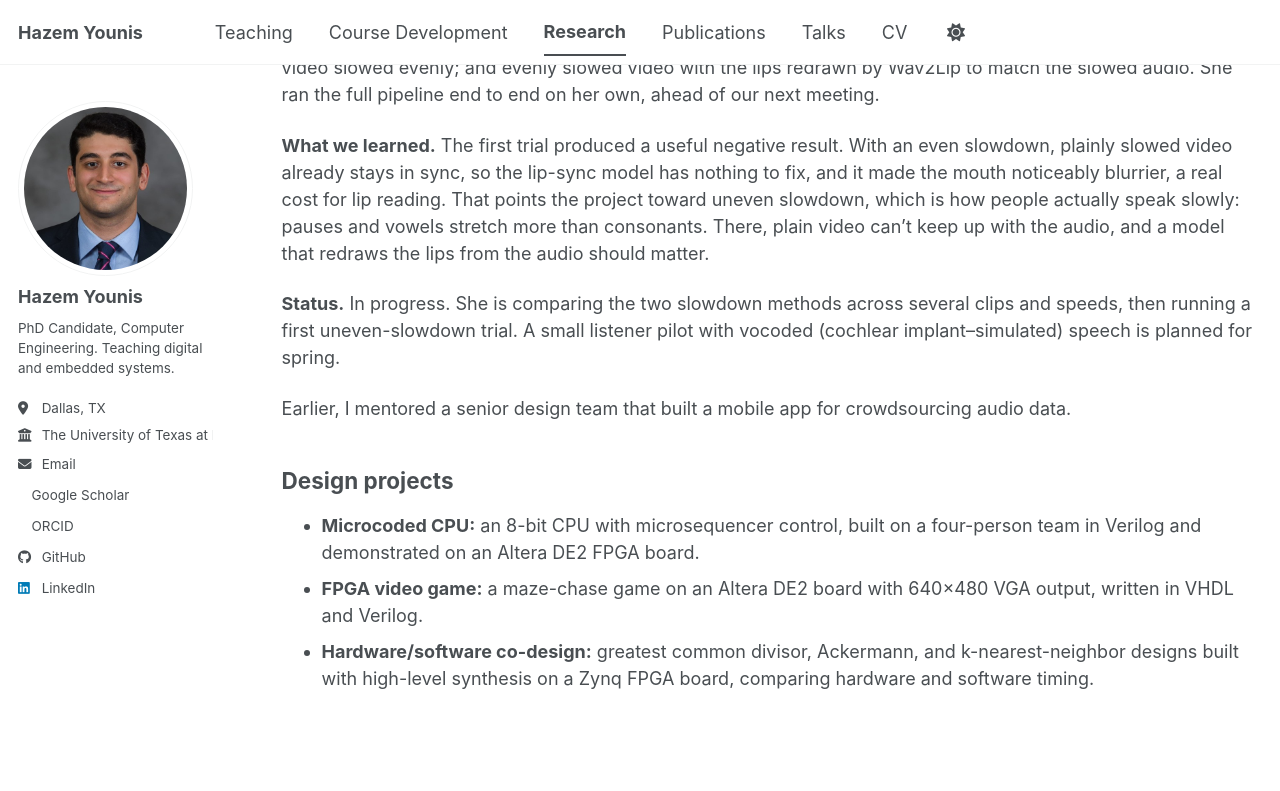
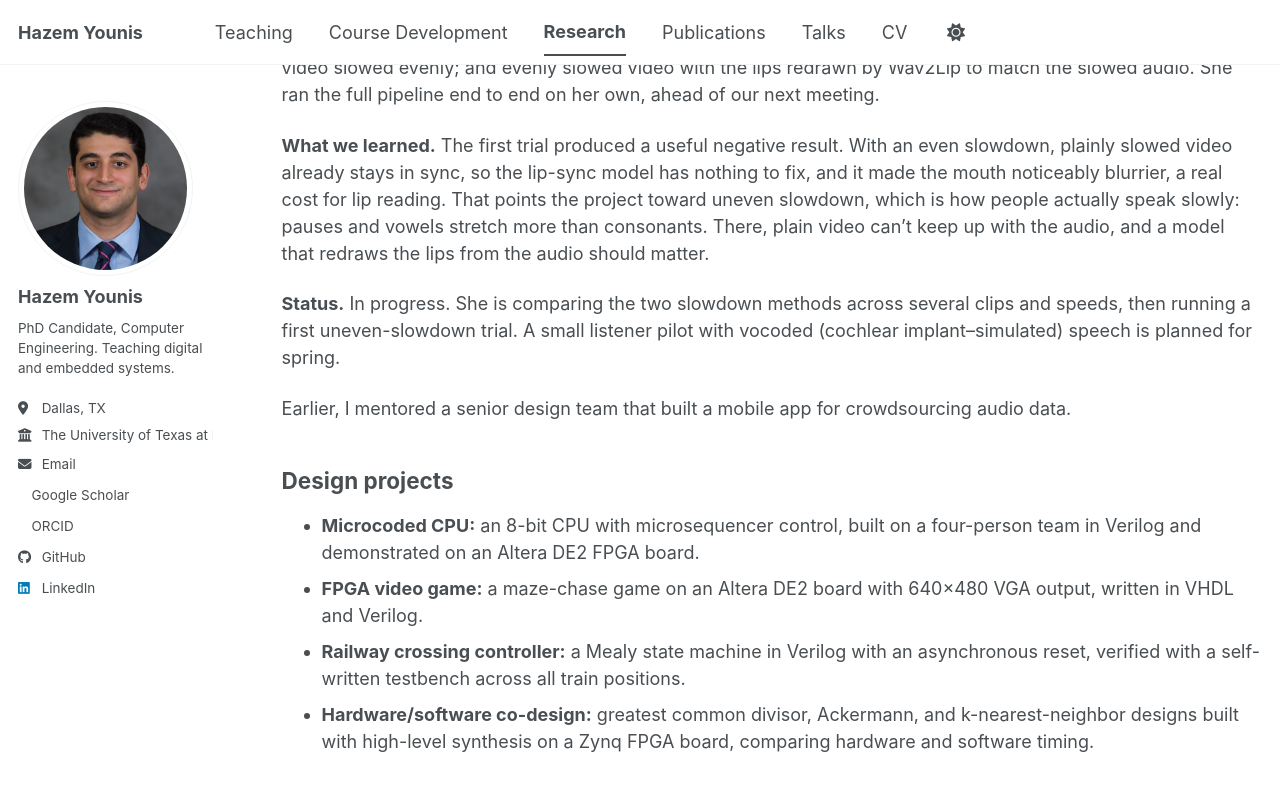
Before and after one commit to Hazem-AF-Younis/hazem-af-younis.github.io, a Jekyll site: the page built from _pages/research.md, in a window 1280 px wide and 900 px high, scrolled down 3077 px. Shown: the top 791 px of the window. Built offline with Jekyll 4.4.1, drawn with Linux system fonts in a browser that asks for light colours; a script bundle is joined from its source files by our own code; a style sheet for code colours, icons or effects is not loaded.

Commit message:
Research page: add railway crossing controller to design projects

```diff
--- a/_pages/research.md
+++ b/_pages/research.md
@@ -67,4 +67,5 @@ Design projects
 ------
 * **Microcoded CPU:** an 8-bit CPU with microsequencer control, built on a four-person team in Verilog and demonstrated on an Altera DE2 FPGA board.
 * **FPGA video game:** a maze-chase game on an Altera DE2 board with 640×480 VGA output, written in VHDL and Verilog.
+* **Railway crossing controller:** a Mealy state machine in Verilog with an asynchronous reset, verified with a self-written testbench across all train positions.
 * **Hardware/software co-design:** greatest common divisor, Ackermann, and k-nearest-neighbor designs built with high-level synthesis on a Zynq FPGA board, comparing hardware and software timing.
```
